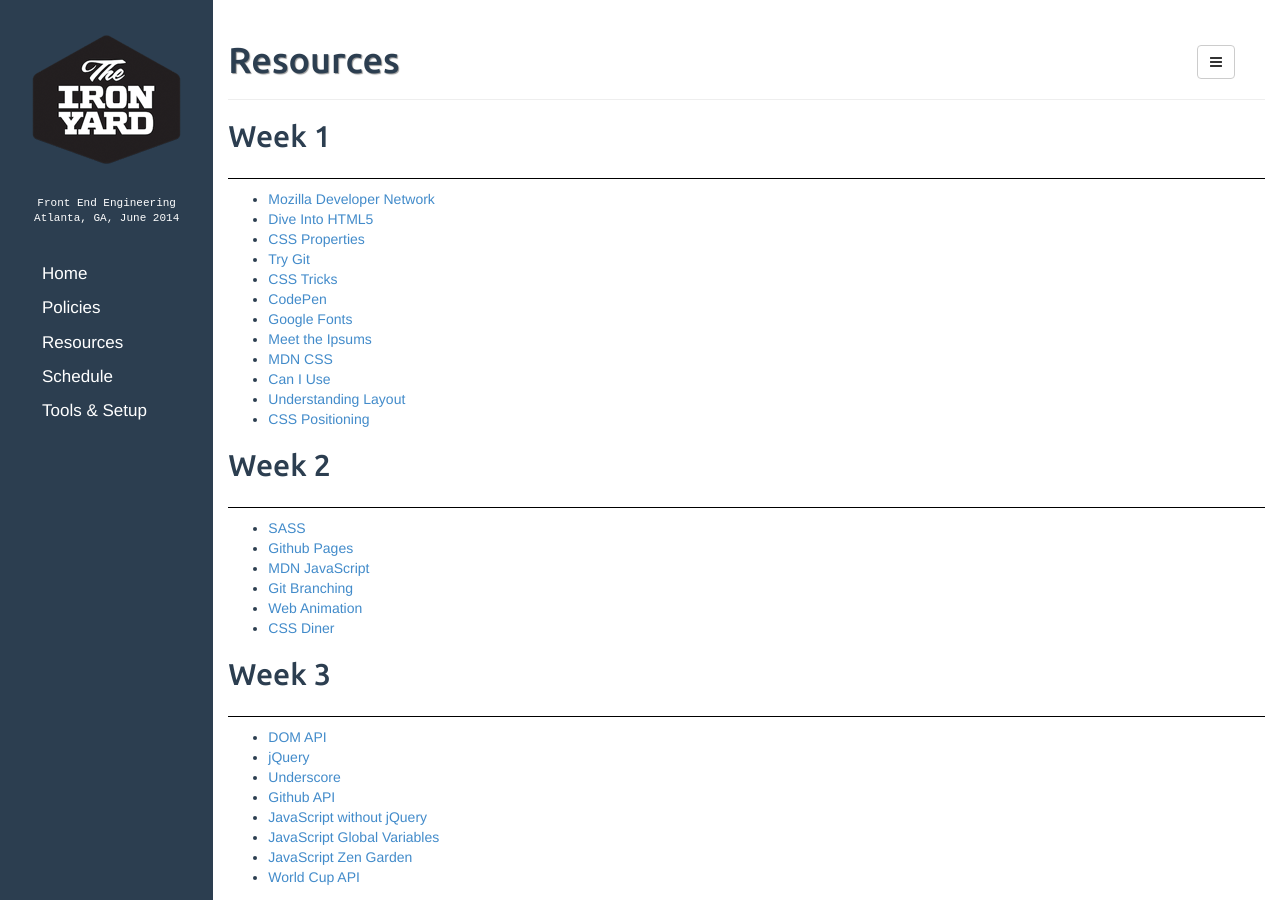
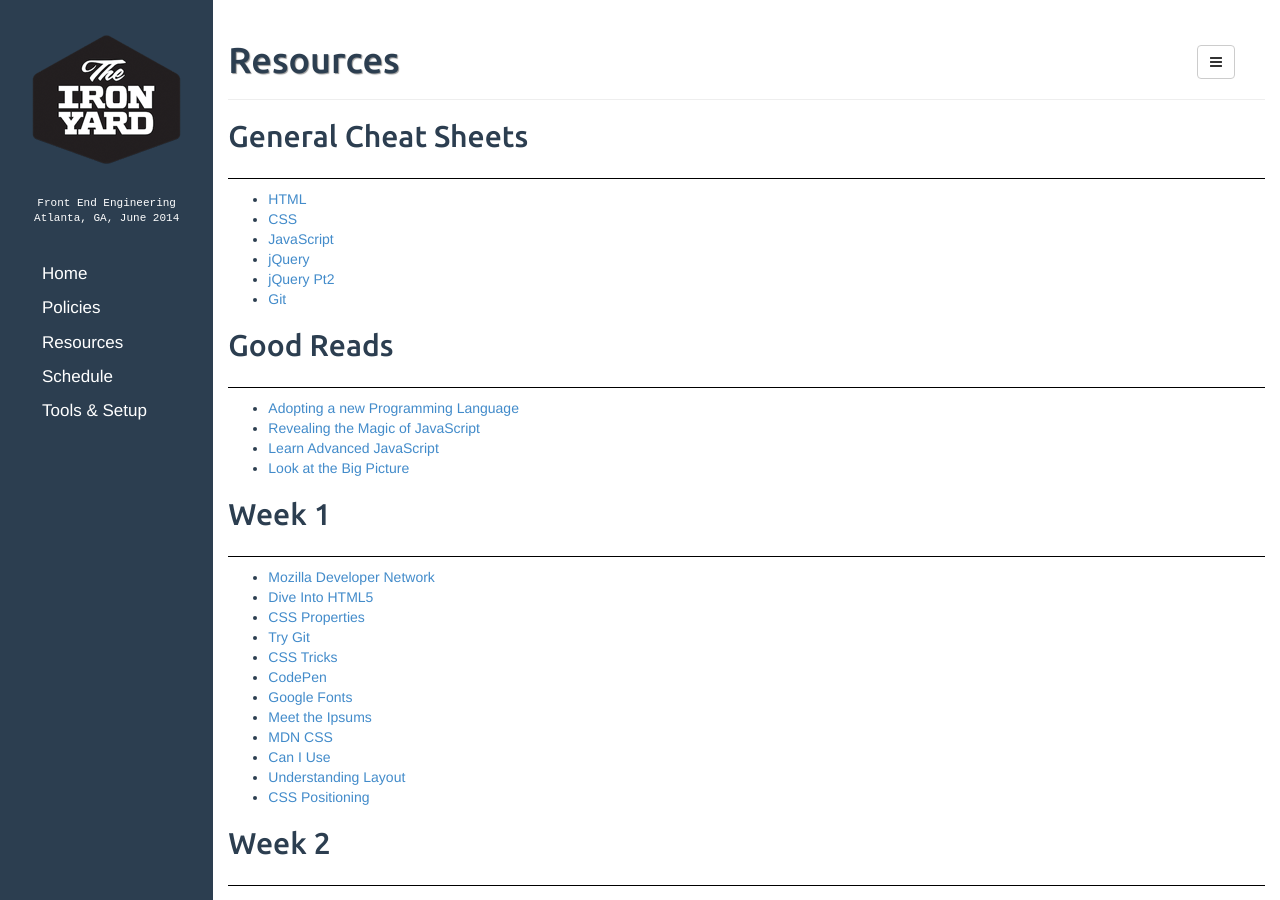
Before and after one commit to wendynichols/tiy-atlanta-js.github.io, a Jekyll site: the page built from resources.md, in a window 1280 px wide and 900 px high. Built offline with Jekyll 4.4.1, drawn with Linux system fonts in a browser that asks for light colours.

Commit message:
Modified gitignore and added some resources

```diff
--- a/resources.md
+++ b/resources.md
@@ -2,6 +2,20 @@
 layout: page
 title: Resources
 ---
+
+## General Cheat Sheets
+* [HTML](http://overapi.com/html/)
+* [CSS](http://overapi.com/css/)
+* [JavaScript](http://overapi.com/javascript/)
+* [jQuery](http://overapi.com/jquery/)
+* [jQuery Pt2](http://oscarotero.com/jquery/)
+* [Git](http://overapi.com/git/)
+
+## Good Reads
+* [Adopting a new Programming Language](http://www.annema.me/adopting-a-new-programming-language)
+* [Revealing the Magic of JavaScript](http://www.sitepoint.com/revealing-magic-javascript)
+* [Learn Advanced JavaScript](http://ejohn.org/apps/learn/)
+* [Look at the Big Picture](http://alistapart.com/column/look-at-the-big-picture)
 
 ## Week 1
 
```
Also changed, not shown: 1 other file.
